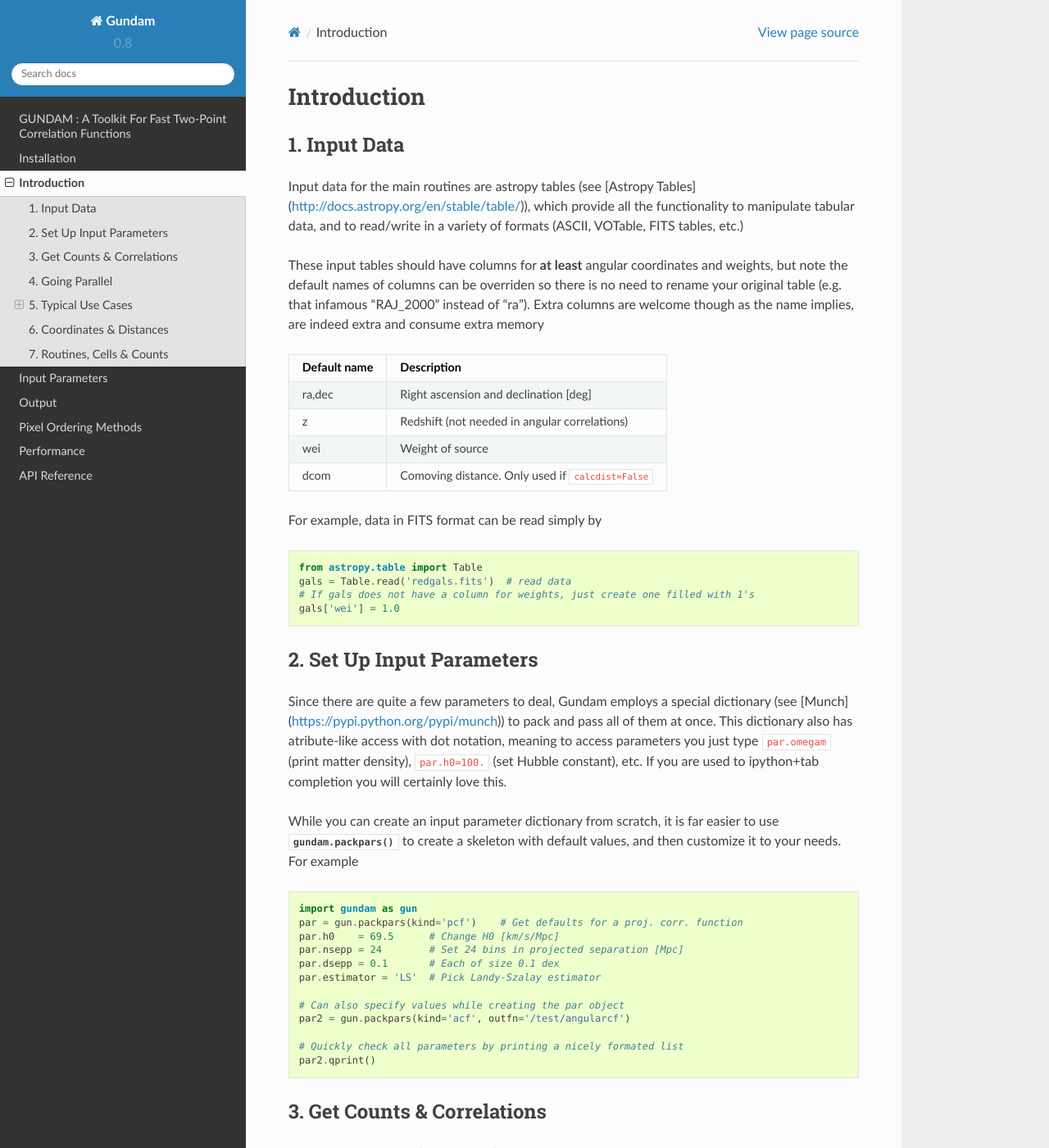
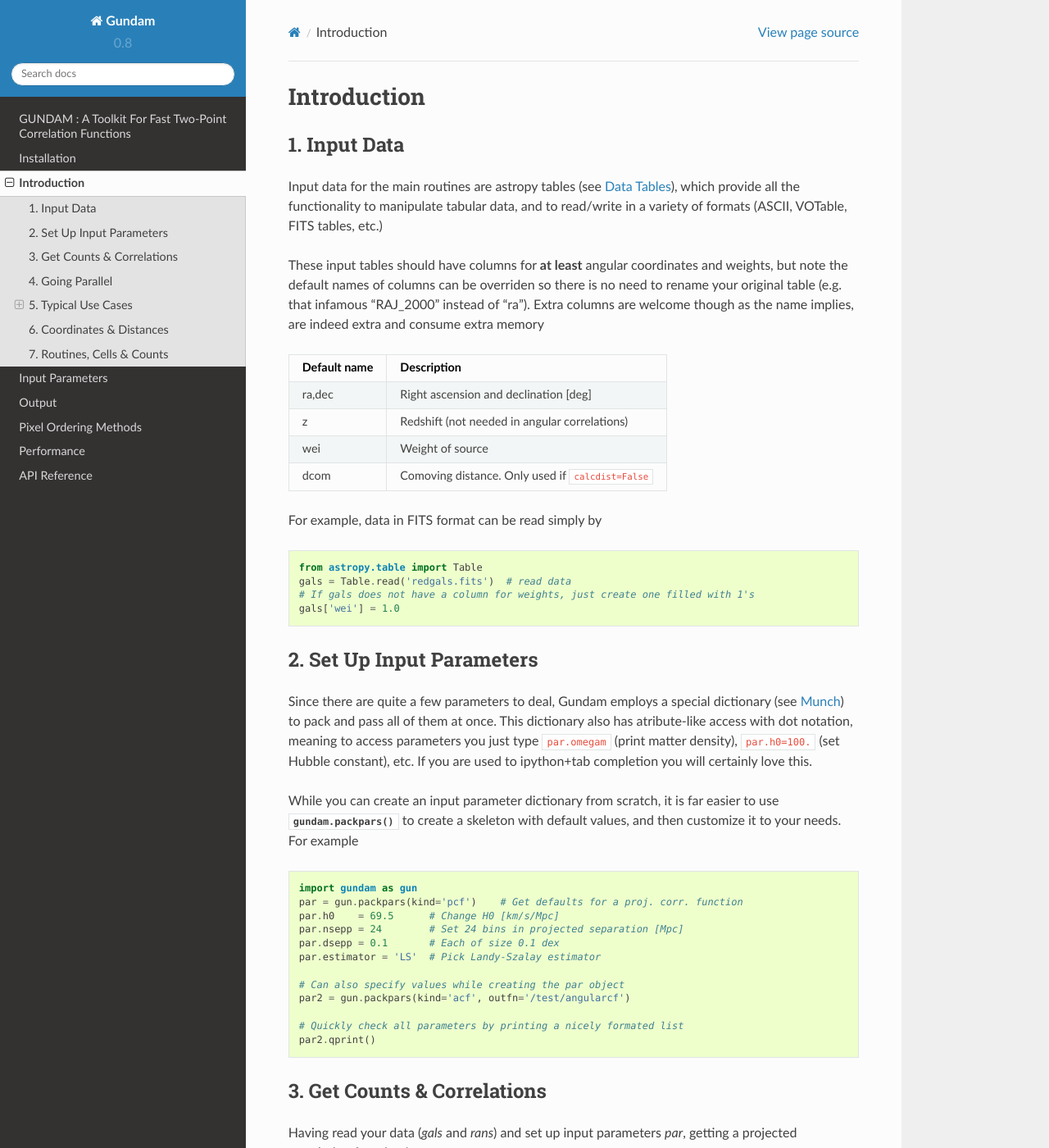
Before and after one commit to lincc-frameworks-mask-incubator/gundam, a Sphinx documentation site: the page built from docs/introduction.rst, in a window 1280 px wide and 1400 px high. Shown: the whole window at 82% size. Built offline with Sphinx 7.4.7 and the Read the Docs theme 2.0.0, drawn with Linux system fonts in a browser that asks for light colours.

Commit message:
update to v0.8

```diff
--- a/docs/introduction.rst
+++ b/docs/introduction.rst
@@ -7,10 +7,9 @@ Introduction
 1. Input Data
 =============
 
-Input data for the main routines are astropy tables (see
-[Astropy Tables](http://docs.astropy.org/en/stable/table/)), which provide
-all the functionality to manipulate tabular data, and to read/write in a variety
-of formats (ASCII, VOTable, FITS tables, etc.)
+Input data for the main routines are astropy tables (see `Data Tables <http://docs.astropy.org/en/stable/table/>`_),
+which provide  all the functionality to manipulate tabular data, and to read/write
+in a variety of formats (ASCII, VOTable, FITS tables, etc.)
 
 These input tables should have columns for **at least** angular coordinates and
 weights, but note the default names of columns can be overriden so there is no need
@@ -44,7 +43,7 @@ For example, data in FITS format can be read simply by
 ==========================
 
 Since there are quite a few parameters to deal, Gundam employs a special
-dictionary (see [Munch](https://pypi.python.org/pypi/munch)) to pack and pass
+dictionary (see `Munch <https://pypi.python.org/pypi/munch>`_) to pack and pass
 all of them at once. This dictionary also has atribute-like access with dot
 notation, meaning to access parameters you just type :code:`par.omegam` (print matter density),
 :code:`par.h0=100.` (set Hubble constant), etc. If you are used to ipython+tab
```
Also changed, not shown: README.md (+2 -2 lines).
